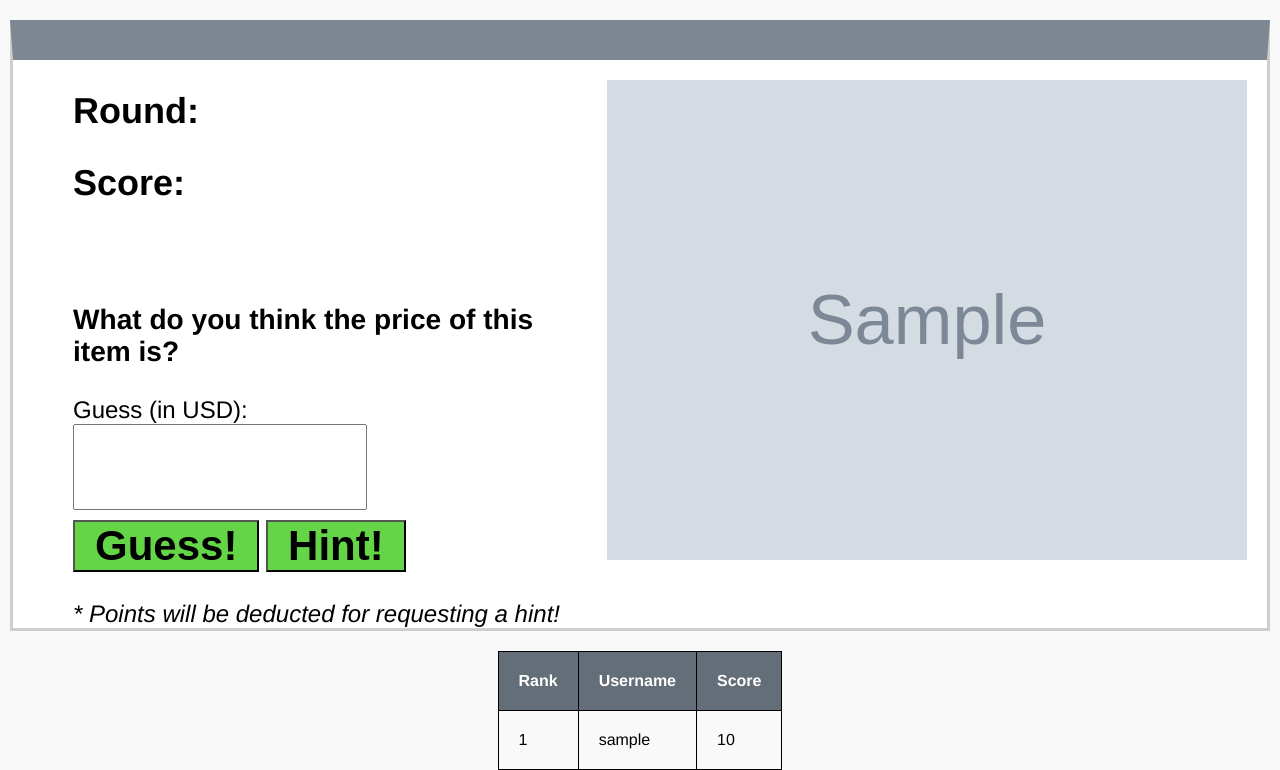
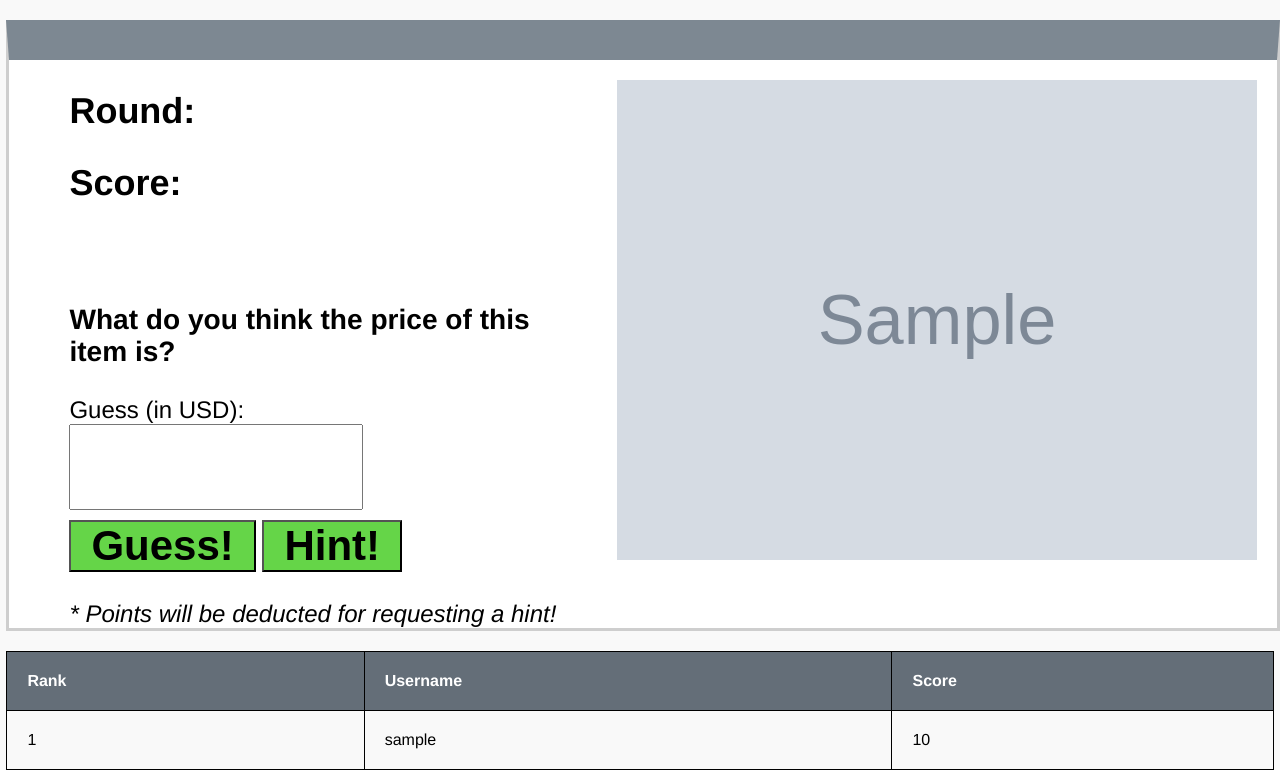
Before and after one commit to TheHS1/AmazonGuessr, a Django app: page / in a window 1280 px wide. Shown: the part 93-863 px from the top of the page. Run offline with Django 3.2, Linux system fonts and the light colour scheme; tables that the repository leaves empty hold one stand-in row (values such as "Sample post"); grey boxes marked "Sample" are stand-in pictures.

Commit message:
Styling changes

```diff
--- a/static/css/main.css
+++ b/static/css/main.css
@@ -51,7 +51,8 @@ nav {
     display:grid;
     grid-auto-flow: column;
     justify-content: center;
-    margin: 20px 10px;
+    width: 99%;
+    margin: 20px 0.5%;
     border-top: 40px solid #7D8892;
     border-left: 3px solid #CECECE;
     border-right: 3px solid #CECECE;
@@ -96,17 +97,19 @@ nav {
 }
 
 #leaderboard {
-    margin: auto auto;
     border-collapse: collapse;
+    width: 99%;
+    margin: 0;
+    margin-left: 0.5%;
 }
 
 #leaderboard th, #leaderboard td {
     border: 1px solid black;
     padding: 20px;
-    /* margin: auto; */
 }
 
 #leaderboard th {
     background-color: #646E78;
     color: #FFF;
+    text-align: left;
 }
```
